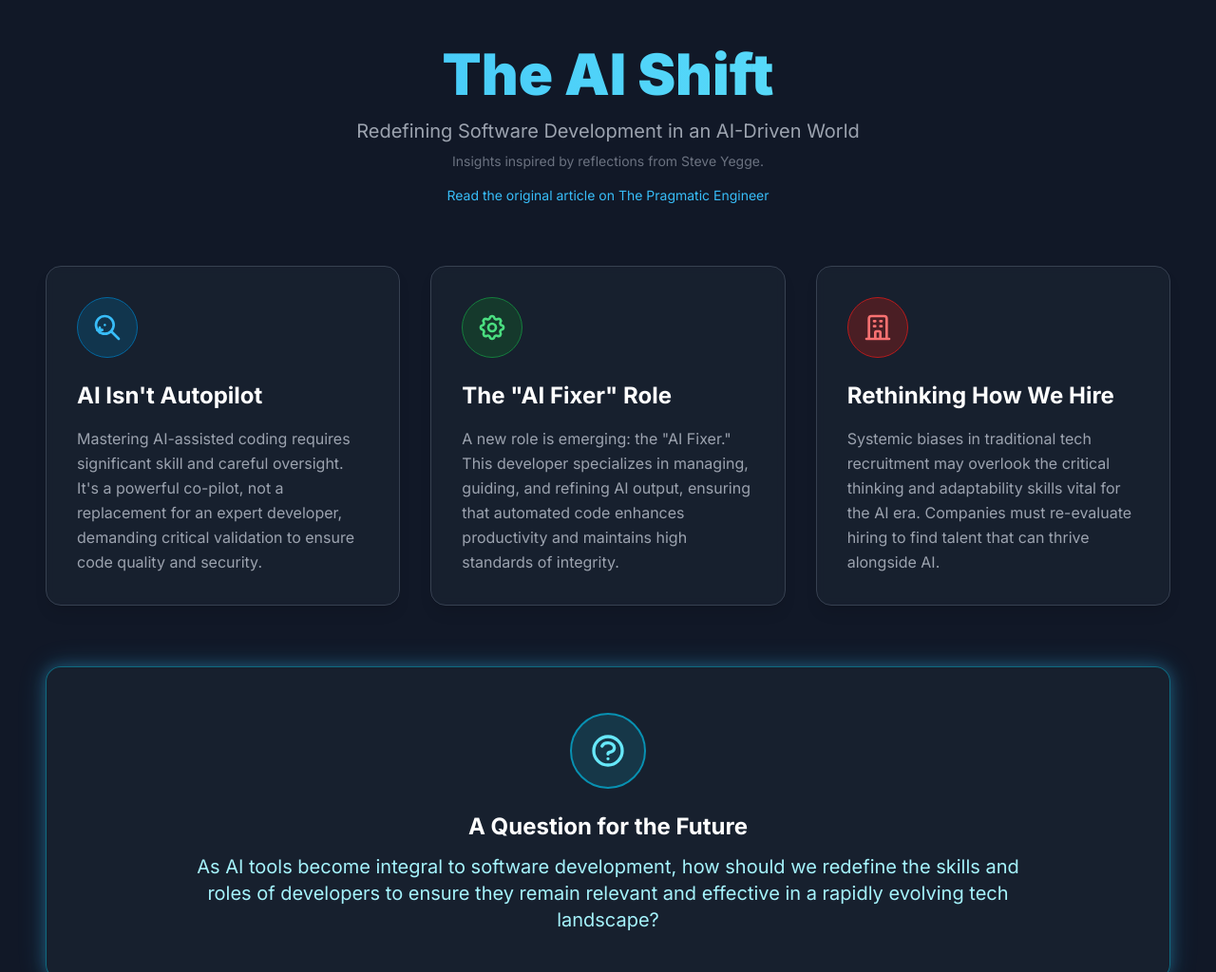
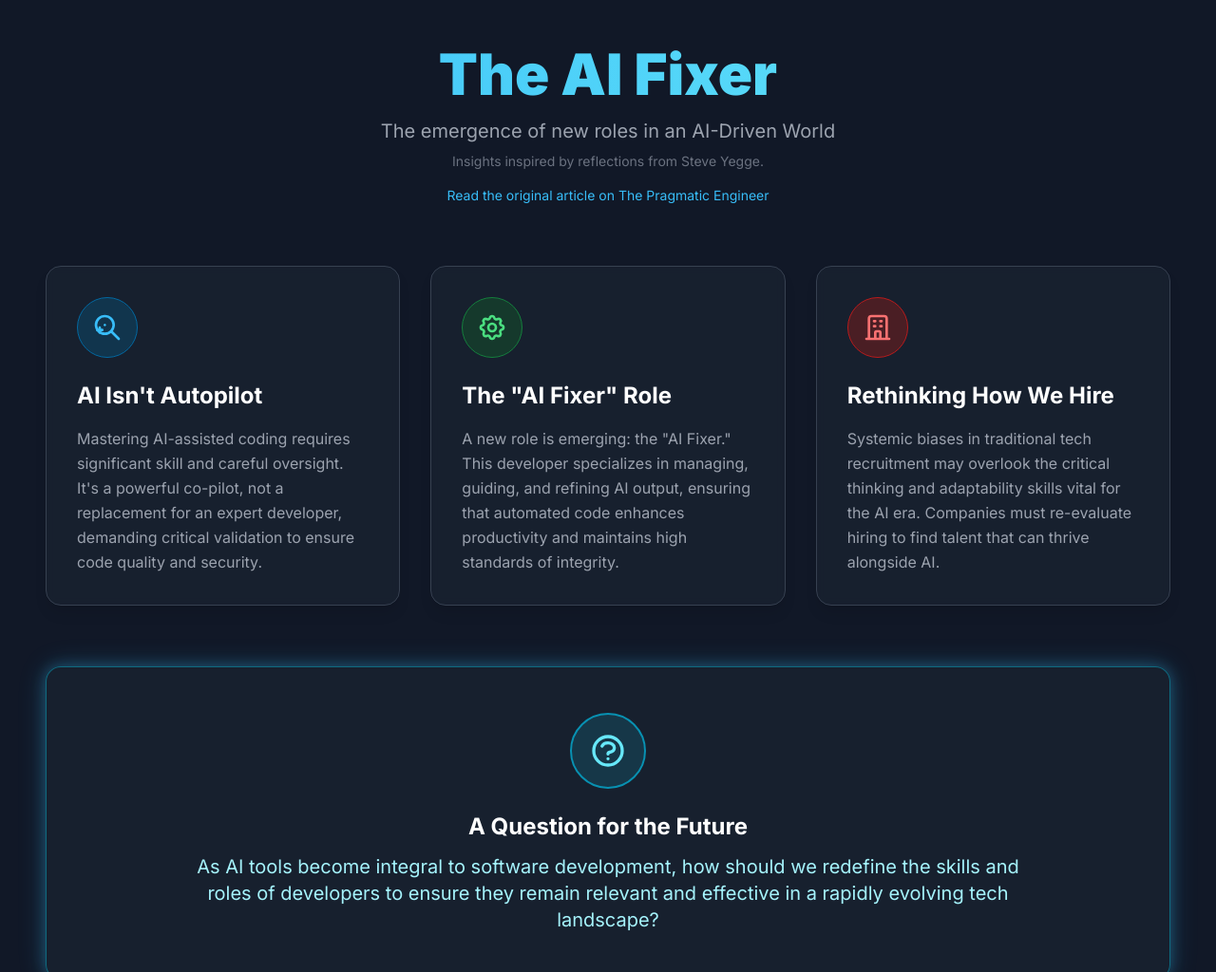
Before and after one commit to JoeyCRTecher/rt_tutorials, a plain HTML site: page ai_fixer.html in a window 1280 px wide. Shown: the top 1024 px of the page at 95% size. Drawn offline with nearby package versions, Linux system fonts and the light colour scheme.

Commit message:
Update ai_fixer.html

```diff
--- a/ai_fixer.html
+++ b/ai_fixer.html
@@ -49,10 +49,10 @@
         <!-- Header Section -->
         <header class="text-center mb-16">
             <h1 class="text-4xl md:text-6xl font-black bg-clip-text text-transparent bg-gradient-to-r from-sky-400 to-cyan-300 pb-2">
-                The AI Shift
+                The AI Fixer
             </h1>
             <p class="text-lg md:text-xl text-gray-400 mt-2 max-w-3xl mx-auto">
-                Redefining Software Development in an AI-Driven World
+                The emergence of new roles in an AI-Driven World
             </p>
             <p class="text-sm text-gray-500 mt-2">Insights inspired by reflections from Steve Yegge.</p>
             <!-- Link to original article -->
```
